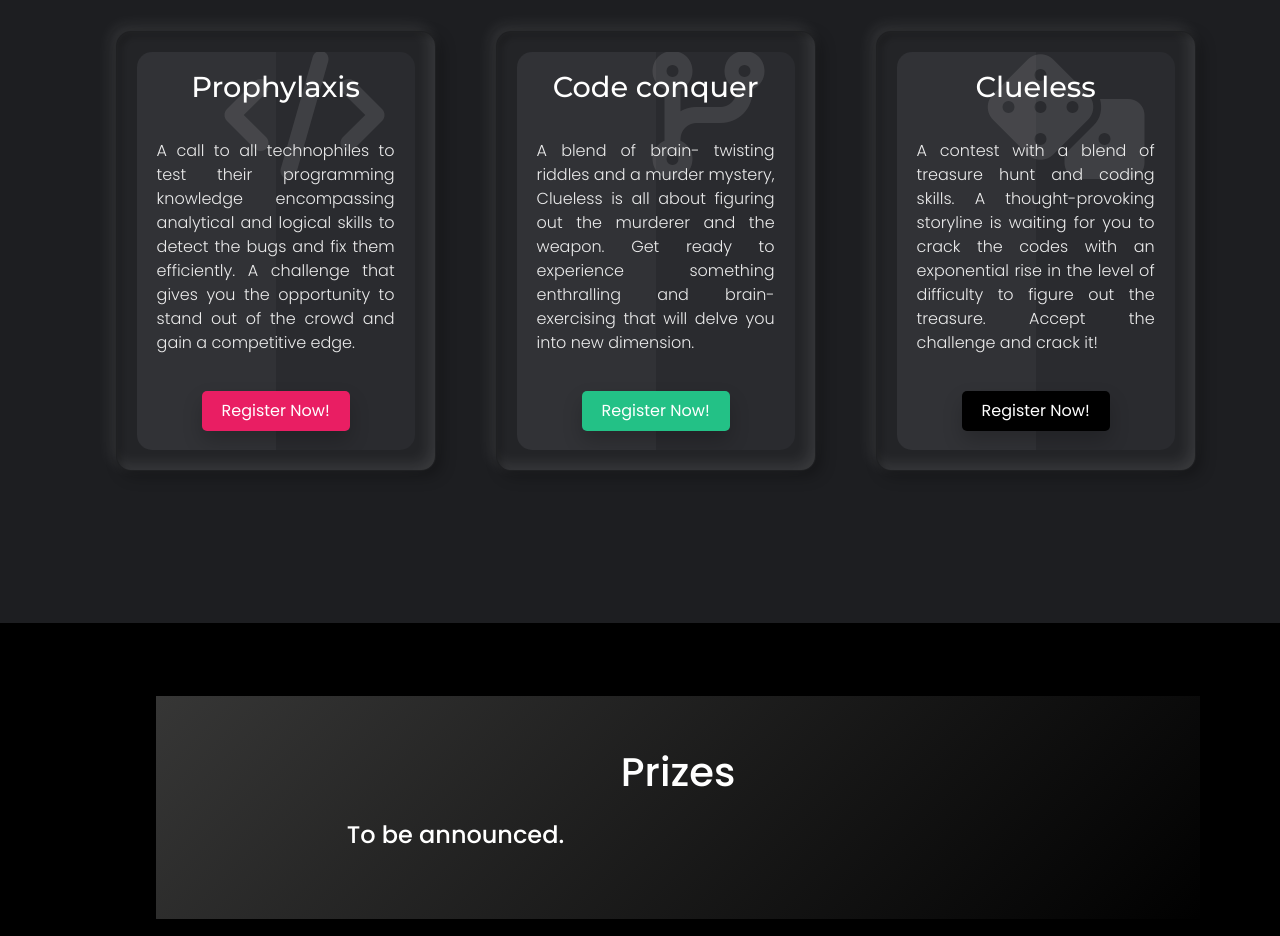
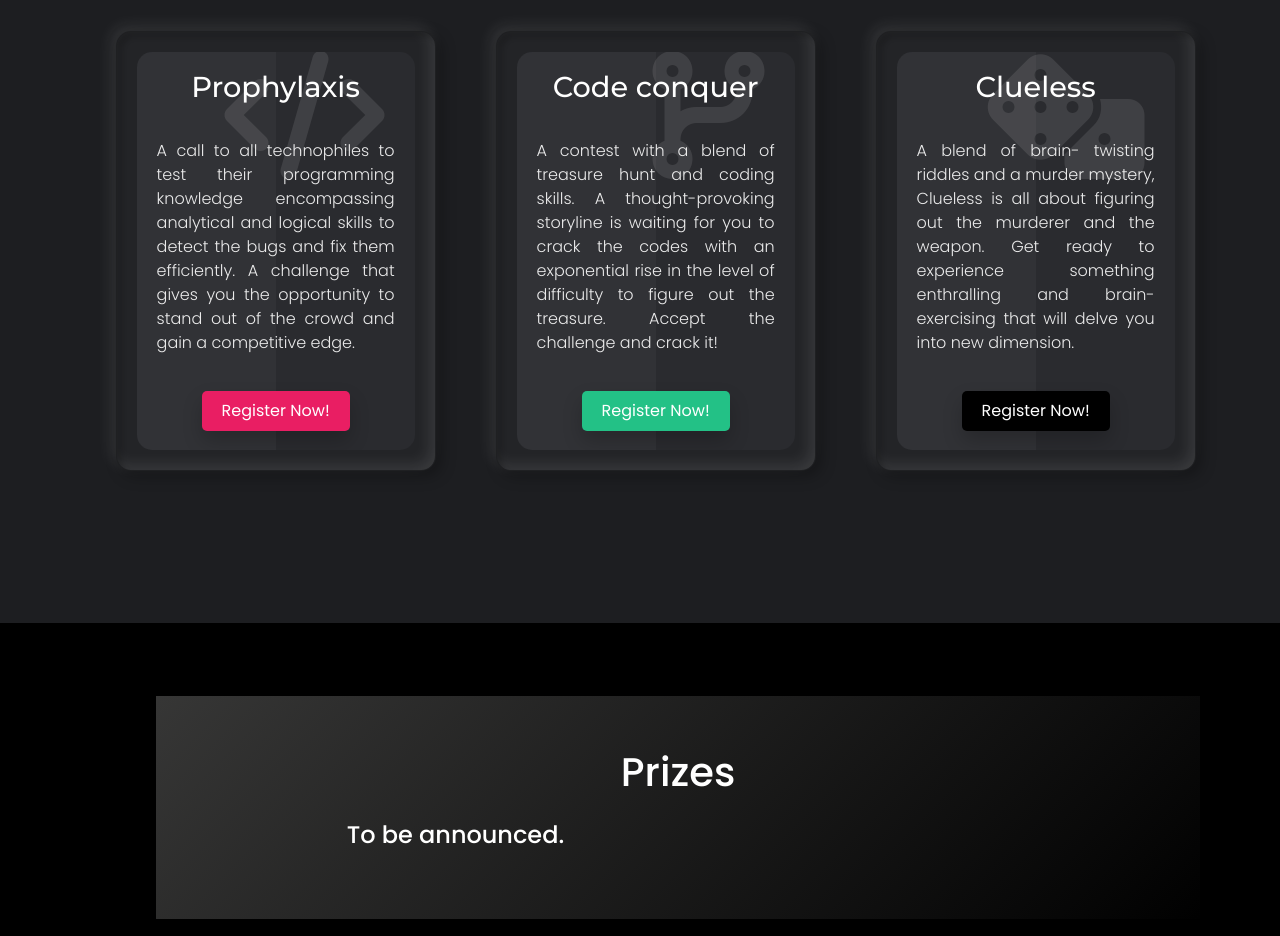
Before and after one commit to kapilgarg2002/colloquium2022, a website: page index.html in a window 1280 px wide. Shown: the part 1500-2436 px from the top of the page. Drawn offline with nearby package versions, Linux system fonts and the light colour scheme.

Commit message:
event contest

```diff
--- a/index.html
+++ b/index.html
@@ -107,7 +107,7 @@
             <div class="content ">
               <h2><i class="fas fa-code-branch"></i></h2>
               <h3>Code conquer</h3>
-              <p> A blend of brain- twisting riddles and a murder mystery, Clueless is all about figuring out the murderer and the weapon. Get ready to experience something enthralling and brain-exercising that will delve you into new dimension.</p>
+              <p>A contest with a blend of treasure hunt and coding skills. A thought-provoking storyline is waiting for you to crack the codes with an exponential rise in the level of difficulty to figure out the treasure. Accept the challenge and crack it! </p>
               <a href="/conquest">Register Now!</a>
             </div>
           </div>
@@ -118,7 +118,10 @@
             <div class="content">
               <h2><i class="fas fa-dice"></i></h2>
               <h3>Clueless</h3>
-              <p>A contest with a blend of treasure hunt and coding skills. A thought-provoking storyline is waiting for you to crack the codes with an exponential rise in the level of difficulty to figure out the treasure. Accept the challenge and crack it!</p>
+              <p>
+                A blend of brain- twisting riddles and a murder mystery, Clueless is all about figuring out the murderer and the weapon.
+                Get ready to experience something enthralling and brain-exercising that will delve you into new dimension.
+              </p>
               <a href="/clueless">Register Now!</a>
             </div>
           </div>
```
